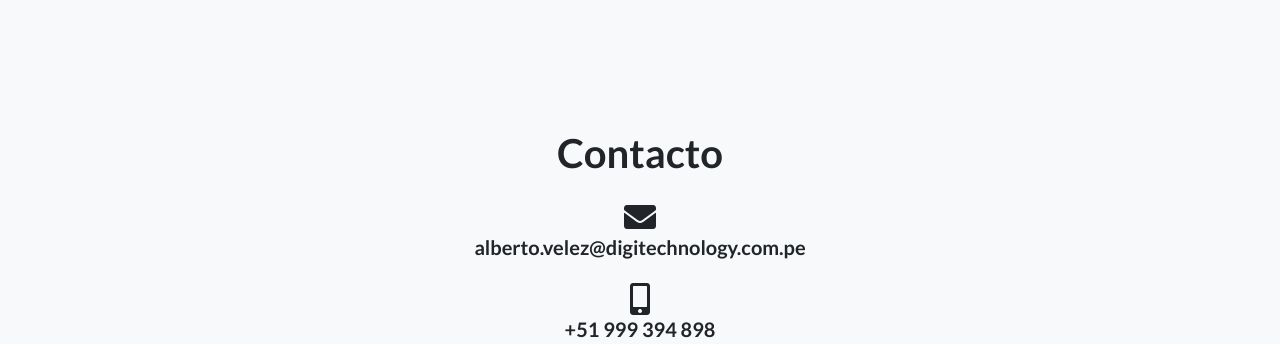
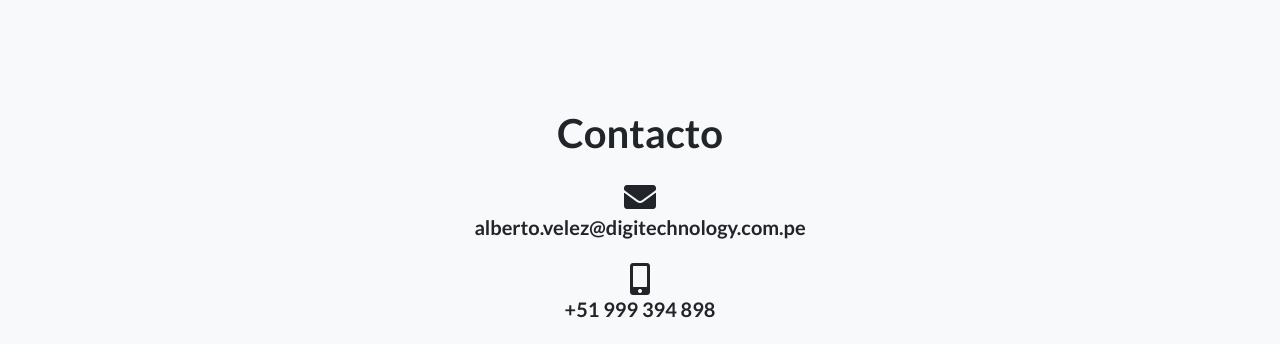
Before and after one commit to augusto-velez/digitech, a website: page index.html in a window 1280 px wide. Shown: the part 3134-3478 px from the top of the page. Drawn offline with Linux system fonts and the light colour scheme.

Commit message:
modified card body

```diff
--- a/index.html
+++ b/index.html
@@ -158,7 +158,7 @@
   <section id="contacto" class="testimonials text-center bg-light">
     <div class="container">
       <div class="">
-        <div class="card-body">
+        <div class="">
           <h1 class="card-title mb-4">Contacto</h1>
           <i class="fas fa-envelope fa-2x"></i>
           <h5 class="mb-4">alberto.velez@digitechnology.com.pe</h5>
```
